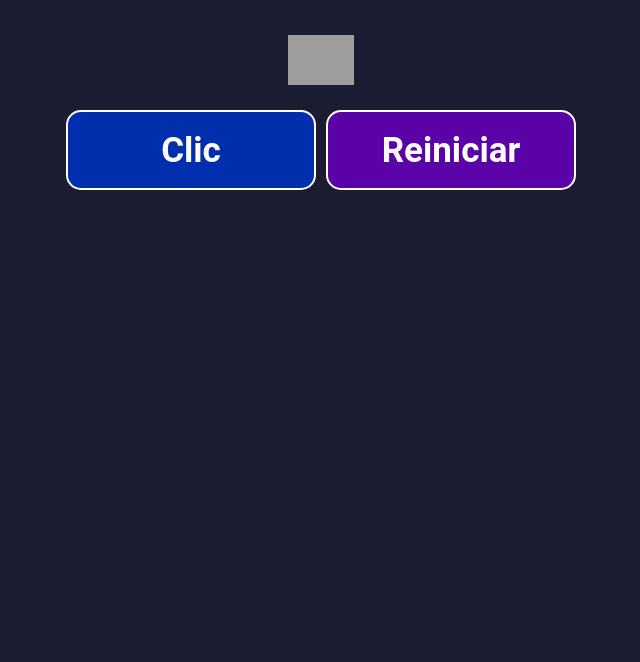
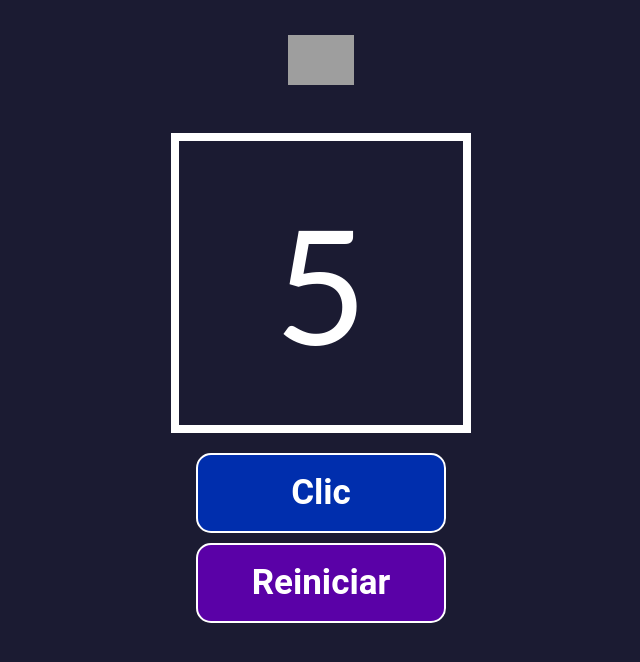
Before and after one commit to Masterpet22/contador, a React (Create React App) app: page / in a window 1280 px wide. Shown: the top 662 px of the page, without its empty margins (319-959 px from the left). Built offline with nearby package versions, Linux system fonts and the light colour scheme; grey boxes are pictures that could not be loaded.

Commit message:
se agrego el componente de contador ademas de darle mas estilos al componente de app

```diff
--- a/src/App.css
+++ b/src/App.css
@@ -28,3 +28,12 @@ html, body{
 .logo-contenedor img{
     height: 50px;
 }
+.contenedor{
+    height: 550px;
+    min-width: 600px;
+    display: flex;
+    flex-wrap: wrap;
+    flex-direction: column;
+    justify-content: center;
+    align-items: center;
+}
--- a/src/App.js
+++ b/src/App.js
@@ -1,5 +1,6 @@
 import './App.css';
 import Boton from './componentes/boton';
+import Contador from './componentes/contador';
 import logo from './img/freecodecamp-logo.png'
 
 function App() {
@@ -20,6 +21,7 @@ function App() {
           alt='logo'/>
       </div>
       <div className='contenedor'>
+        <Contador numClics={5} />
         <Boton
         texto='Clic'
         esCLick={true}
--- /dev/null
+++ b/src/componentes/contador.jsx
@@ -0,0 +1,12 @@
+import React from "react";
+import '../stylesheets/contador.css'
+
+function Contador({numClics}){
+    return(
+        <div className="contador">
+            {numClics}
+        </div>
+    )
+}
+
+export default Contador
--- /dev/null
+++ b/src/stylesheets/contador.css
@@ -0,0 +1,12 @@
+.contador{
+    min-width: 300px;
+    height: 300px;
+    font-size: 160px;
+    padding: 25px;
+    color: white;
+    display: flex;
+    align-items: center;
+    justify-content: center;
+    border: 8px solid white;
+    margin-bottom: 15px;
+}
```
